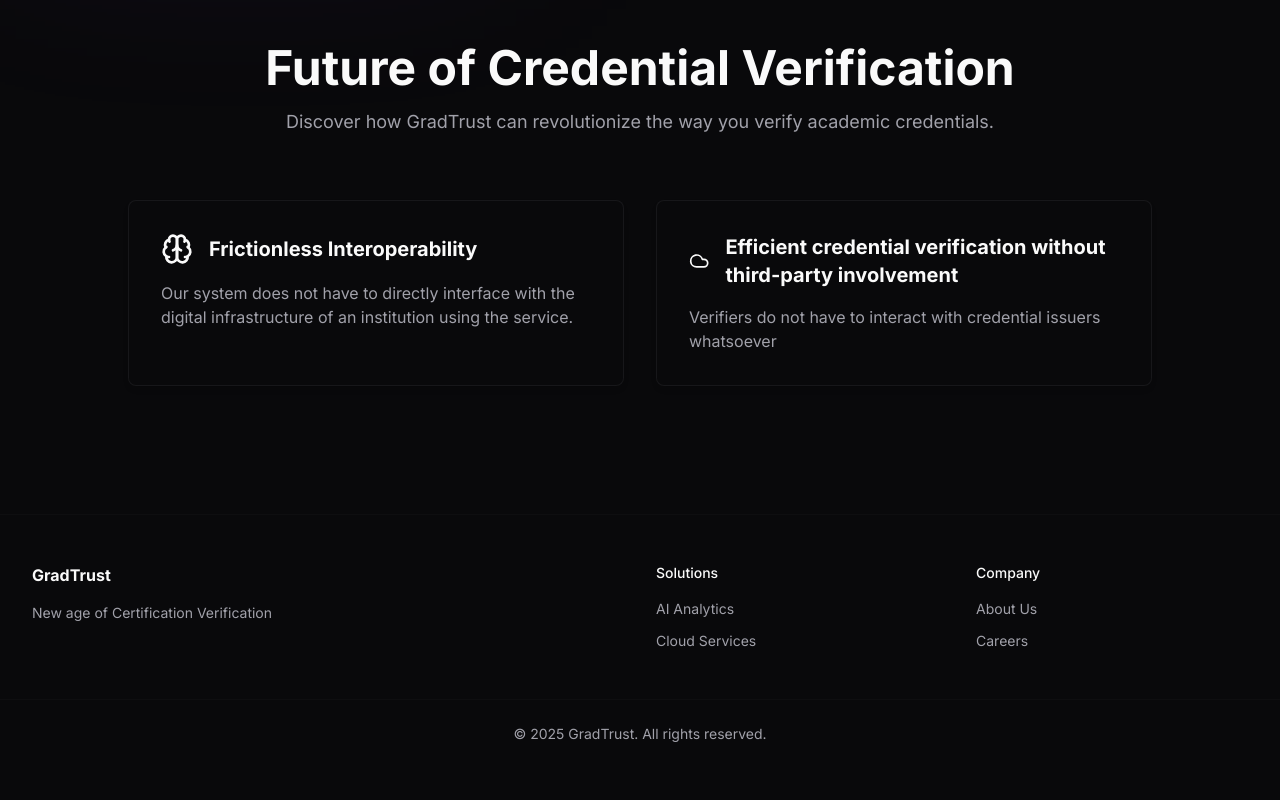
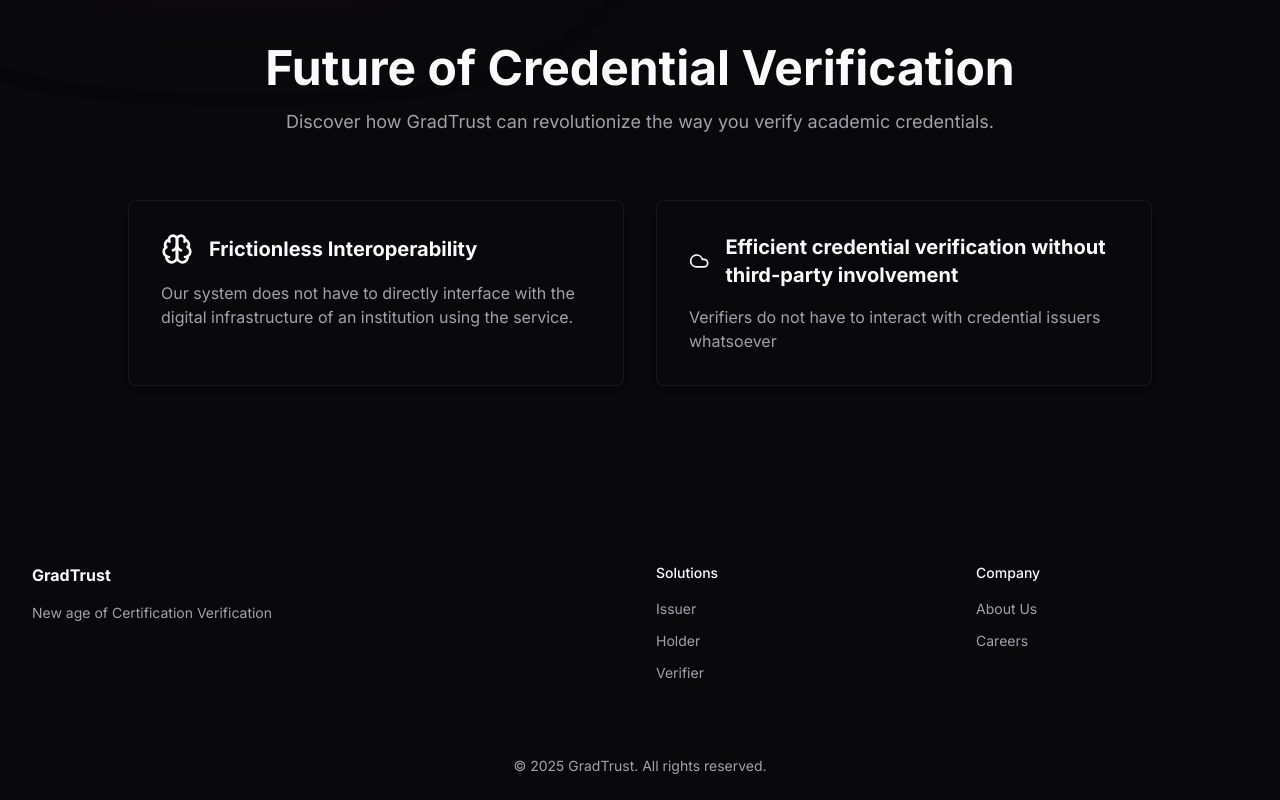
Before and after one commit to gvbrielflores/capstone_gradtrust, a Next.js app in the folder frontend/src/my-app/: page / in a window 1280 px wide. Shown: the part 885-1685 px from the top of the page. Before the commit the page ends 1653 px from the top, so only its background shows below. Built offline with nearby package versions, Linux system fonts and the light colour scheme.

Commit message:
Changed the footer to match the pages of the website

```diff
--- a/frontend/src/my-app/components/footer.tsx
+++ b/frontend/src/my-app/components/footer.tsx
@@ -17,13 +17,18 @@ export default function Footer() {
             <h3 className="text-sm font-medium">Solutions</h3>
             <ul className="space-y-3 text-sm">
               <li>
-                <Link href="/ai-analytics" className="text-muted-foreground transition-colors hover:text-primary">
-                  AI Analytics
+                <Link href="/issuer" className="text-muted-foreground transition-colors hover:text-primary">
+                  Issuer
                 </Link>
               </li>
               <li>
-                <Link href="/cloud-services" className="text-muted-foreground transition-colors hover:text-primary">
-                  Cloud Services
+                <Link href="/holder" className="text-muted-foreground transition-colors hover:text-primary">
+                  Holder
+                </Link>
+              </li>
+              <li>
+                <Link href="/verifier" className="text-muted-foreground transition-colors hover:text-primary">
+                  Verifier
                 </Link>
               </li>
             </ul>
```
